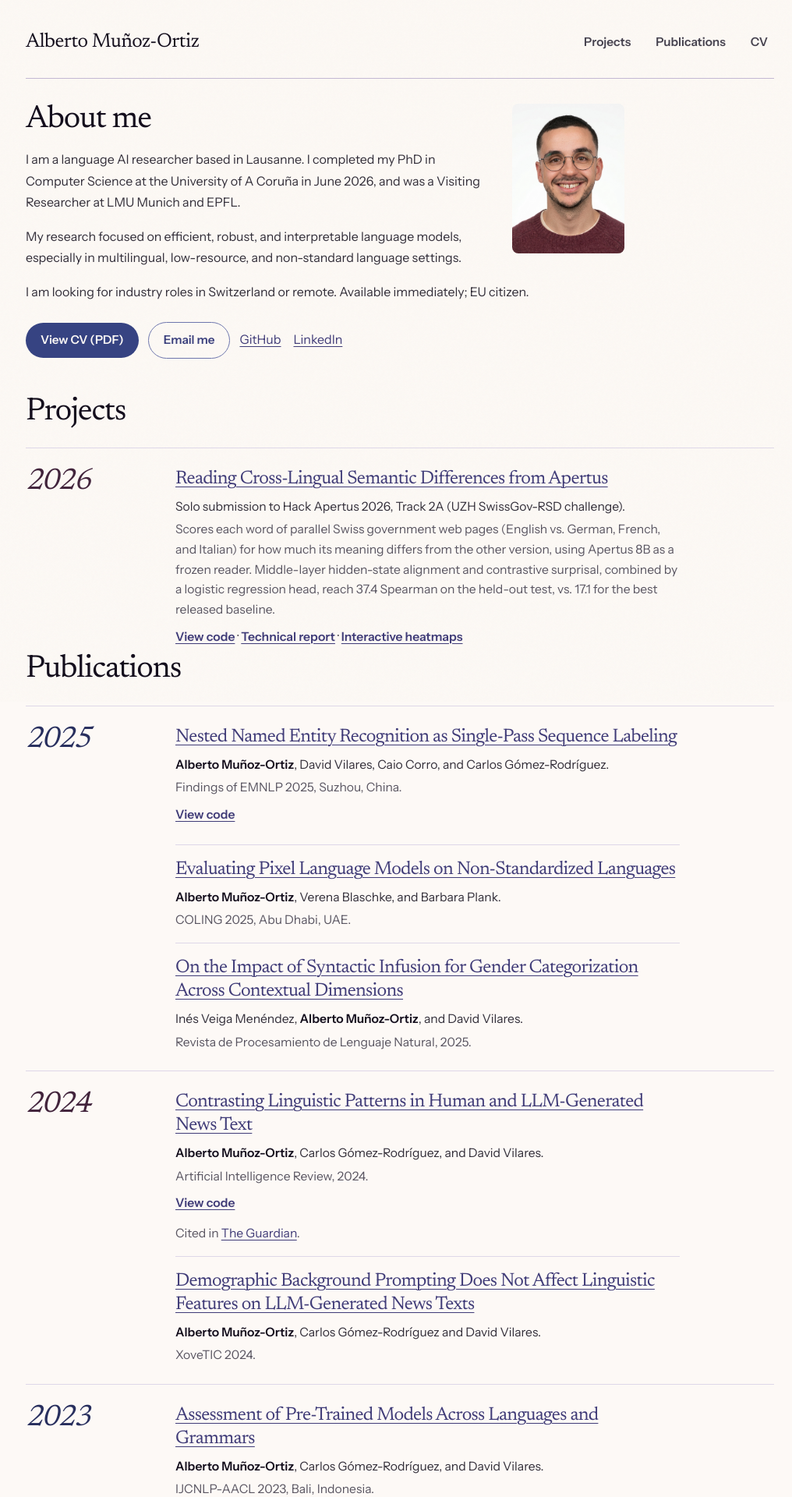
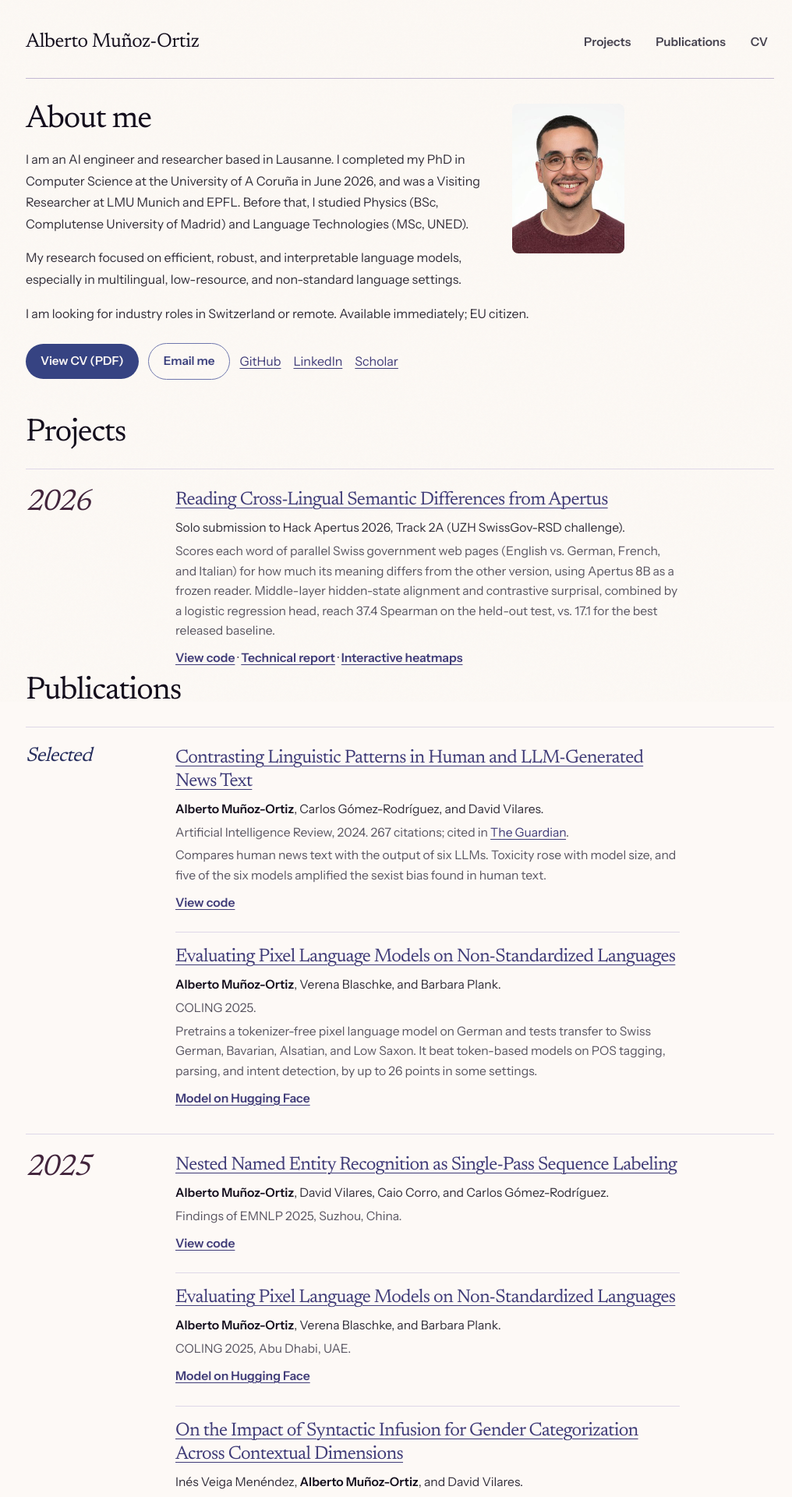
Before and after one commit to amunozo/amunozo.github.io, a Jekyll site: the page built from index.md, in a window 1280 px wide. Shown: the top 1920 px of the page at 78% size, without its empty margins (127-1143 px from the left). Built offline with Jekyll 4.4.1, drawn with Linux system fonts in a browser that asks for light colours; some of the changed text lies outside the part shown.

Commit message:
Retitle as AI engineer and researcher, add selected work and education, drop empty blog, shrink images

```diff
--- a/_config.yml
+++ b/_config.yml
@@ -1,8 +1,7 @@
 title: "Alberto Muñoz-Ortiz"
-description: "Language AI researcher and engineer. PhD in Computer Science from Universidade da Coruña. Visiting researcher at LMU Munich and EPFL Lausanne."
+description: "AI engineer and researcher. PhD in Computer Science from the University of A Coruña. Visiting Researcher at LMU Munich and EPFL Lausanne."
 baseurl: ""
 url: "https://www.amunozo.com"
-theme: minima
 markdown: kramdown
 goatcounter_site: "amunozo"
 
@@ -16,22 +15,3 @@ defaults:
     values:
       layout: post
       permalink: /blog/:year/:month/:day/:title/
-
-# Navigation links
-header_pages:
-  - research.md
-  #- cv.md
-
-# Social links
-#twitter_username: amunozo
-#github_username: amunozo
-#linkedin_username: alberto-munoz-ortiz-683470106
-#scholar_userid: sS5dz4QAAAAJ&hl
-
-# Minima theme settings
-#minima:
-#  social_links:
-#    twitter: amunozo
-#    github: amunozo
-#    linkedin: alberto-munoz-ortiz-683470106
-#    google_scholar: sS5dz4QAAAAJ&hl
--- a/_layouts/default.html
+++ b/_layouts/default.html
@@ -15,11 +15,11 @@
   <meta property="og:title" content="{% if page.title %}{{ page.title }} · {{ site.title }}{% else %}{{ site.title }}{% endif %}">
   <meta property="og:description" content="{{ page.description | default: site.description }}">
   <meta property="og:url" content="{{ page.url | absolute_url }}">
-  <meta property="og:image" content="{{ '/image.png' | absolute_url }}">
+  <meta property="og:image" content="{{ '/image.jpg' | absolute_url }}">
   <meta name="twitter:card" content="summary_large_image">
   <meta name="twitter:title" content="{% if page.title %}{{ page.title }} · {{ site.title }}{% else %}{{ site.title }}{% endif %}">
   <meta name="twitter:description" content="{{ page.description | default: site.description }}">
-  <meta name="twitter:image" content="{{ '/image.png' | absolute_url }}">
+  <meta name="twitter:image" content="{{ '/image.jpg' | absolute_url }}">
   <link rel="preconnect" href="https://fonts.googleapis.com">
   <link rel="preconnect" href="https://fonts.gstatic.com" crossorigin>
   <link href="https://fonts.googleapis.com/css2?family=Instrument+Sans:wght@400;500;600&family=Newsreader:opsz,wght@6..72,300;6..72,400;6..72,500&family=Space+Grotesk:wght@400;500;600&display=swap" rel="stylesheet">
--- a/assets/css/style.css
+++ b/assets/css/style.css
@@ -860,3 +860,20 @@ a:focus-visible {
     clear: both;
   }
 }
+
+.publication-year--selected h2 {
+  font-size: clamp(1.4rem, 2vw, 1.7rem);
+}
+
+.edu-list {
+  padding: 0;
+  list-style: none;
+  margin-top: var(--space-4);
+  display: grid;
+  gap: var(--space-3);
+  max-width: 65ch;
+}
+
+.edu-list .research-thesis {
+  margin-top: var(--space-1);
+}
--- a/index.md
+++ b/index.md
@@ -1,15 +1,15 @@
 ---
 layout: default
-title: Language AI research
+title: AI engineer and researcher
 permalink: /
-description: Alberto Muñoz-Ortiz, language AI researcher based in Lausanne. Research on linguistic structure, German dialects, and human and LLM-generated writing.
+description: Alberto Muñoz-Ortiz, AI engineer and researcher in Lausanne. PhD in Computer Science. Research on how language models encode linguistic structure, multilingual and dialect NLP, and human vs. LLM-generated text.
 ---
 
 <section class="research-hero" aria-labelledby="about">
   <div class="about-profile">
-  <img class="profile-portrait" src="{{ '/assets/images/alberto.png' | relative_url }}" alt="Alberto Muñoz-Ortiz" width="799" height="1065">
+  <img class="profile-portrait" src="{{ '/assets/images/alberto.jpg' | relative_url }}" alt="Alberto Muñoz-Ortiz" width="288" height="384">
   <h2 id="about">About me</h2>
-  <p class="research-background">I am a language AI researcher based in Lausanne. I completed my PhD in Computer Science at the University of A Coruña in June 2026, and was a Visiting Researcher at LMU Munich and EPFL.</p>
+  <p class="research-background">I am an AI engineer and researcher based in Lausanne. I completed my PhD in Computer Science at the University of A Coruña in June 2026, and was a Visiting Researcher at LMU Munich and EPFL. Before that, I studied Physics (BSc, Complutense University of Madrid) and Language Technologies (MSc, UNED).</p>
   <p class="research-background">My research focused on efficient, robust, and interpretable language models, especially in multilingual, low-resource, and non-standard language settings.</p>
   <p class="research-background">I am looking for industry roles in Switzerland or remote. Available immediately; EU citizen.</p>
   <div class="hero-actions">
@@ -18,6 +18,7 @@ description: Alberto Muñoz-Ortiz, language AI researcher based in Lausanne. Res
     <div class="hero-socials">
       <a href="https://github.com/amunozo">GitHub</a>
       <a href="https://www.linkedin.com/in/alberto-mu%C3%B1oz-ortiz-683470106/">LinkedIn</a>
+      <a href="https://scholar.google.com/citations?user=sS5dz4QAAAAJ">Scholar</a>
     </div>
   </div>
   </div>
@@ -39,6 +40,26 @@ description: Alberto Muñoz-Ortiz, language AI researcher based in Lausanne. Res
 
 <h2 id="publications" class="publications-heading">Publications</h2>
 
+<section class="publication-year publication-year--selected">
+  <h2>Selected</h2>
+  <ul class="pub-list">
+    <li>
+      <h3><a href="https://link.springer.com/article/10.1007/s10462-024-10903-2">Contrasting Linguistic Patterns in Human and LLM-Generated News Text</a></h3>
+      <p class="pub-authors"><strong>Alberto Muñoz-Ortiz</strong>, Carlos Gómez-Rodríguez, and David Vilares.</p>
+      <p class="pub-venue">Artificial Intelligence Review, 2024. 267 citations; cited in <a href="https://www.theguardian.com/commentisfree/2026/apr/14/ai-language-human-speech">The Guardian</a>.</p>
+      <p class="pub-venue">Compares human news text with the output of six LLMs. Toxicity rose with model size, and five of the six models amplified the sexist bias found in human text.</p>
+      <p class="pub-code"><a href="https://github.com/amunozo/linguistic_patterns_LLMs" aria-label="Code for Contrasting Linguistic Patterns in Human and LLM-Generated News Text">View code</a></p>
+    </li>
+    <li>
+      <h3><a href="https://aclanthology.org/2025.coling-main.427/">Evaluating Pixel Language Models on Non-Standardized Languages</a></h3>
+      <p class="pub-authors"><strong>Alberto Muñoz-Ortiz</strong>, Verena Blaschke, and Barbara Plank.</p>
+      <p class="pub-venue">COLING 2025.</p>
+      <p class="pub-venue">Pretrains a tokenizer-free pixel language model on German and tests transfer to Swiss German, Bavarian, Alsatian, and Low Saxon. It beat token-based models on POS tagging, parsing, and intent detection, by up to 26 points in some settings.</p>
+      <p class="pub-code"><a href="https://huggingface.co/amunozo/pixel-base-german" aria-label="Model for Evaluating Pixel Language Models on Non-Standardized Languages">Model on Hugging Face</a></p>
+    </li>
+  </ul>
+</section>
+
 <section class="publication-year">
   <h2>2025</h2>
   <ul class="pub-list">
@@ -52,6 +73,7 @@ description: Alberto Muñoz-Ortiz, language AI researcher based in Lausanne. Res
       <h3><a href="https://aclanthology.org/2025.coling-main.427/">Evaluating Pixel Language Models on Non-Standardized Languages</a></h3>
       <p class="pub-authors"><strong>Alberto Muñoz-Ortiz</strong>, Verena Blaschke, and Barbara Plank.</p>
       <p class="pub-venue">COLING 2025, Abu Dhabi, UAE.</p>
+      <p class="pub-code"><a href="https://huggingface.co/amunozo/pixel-base-german" aria-label="Model for Evaluating Pixel Language Models on Non-Standardized Languages">Model on Hugging Face</a></p>
     </li>
     <li>
       <h3><a href="http://journal.sepln.org/sepln/ojs/ojs/index.php/pln/article/view/6673">On the Impact of Syntactic Infusion for Gender Categorization Across Contextual Dimensions</a></h3>
@@ -69,11 +91,10 @@ description: Alberto Muñoz-Ortiz, language AI researcher based in Lausanne. Res
       <p class="pub-authors"><strong>Alberto Muñoz-Ortiz</strong>, Carlos Gómez-Rodríguez, and David Vilares.</p>
       <p class="pub-venue">Artificial Intelligence Review, 2024.</p>
       <p class="pub-code"><a href="https://github.com/amunozo/linguistic_patterns_LLMs" aria-label="Code for Contrasting Linguistic Patterns in Human and LLM-Generated News Text">View code</a></p>
-      <p class="pub-venue">Cited in <a href="https://www.theguardian.com/commentisfree/2026/apr/14/ai-language-human-speech">The Guardian</a>.</p>
     </li>
     <li>
       <h3><a href="https://portalinvestigacion.udc.gal/documentos/67e30317d40c1252cde1f95d?lang=gl">Demographic Background Prompting Does Not Affect Linguistic Features on LLM-Generated News Texts</a></h3>
-      <p class="pub-authors"><strong>Alberto Muñoz-Ortiz</strong>, Carlos Gómez-Rodríguez and David Vilares.</p>
+      <p class="pub-authors"><strong>Alberto Muñoz-Ortiz</strong>, Carlos Gómez-Rodríguez, and David Vilares.</p>
       <p class="pub-venue">XoveTIC 2024.</p>
     </li>
   </ul>
@@ -127,7 +148,18 @@ description: Alberto Muñoz-Ortiz, language AI researcher based in Lausanne. Res
   </ul>
 </section>
 
-<section class="home-section" aria-labelledby="thesis">
-  <h2 id="thesis">PhD thesis</h2>
-  <p class="research-thesis"><em>"Encoding, Representation, and Interpretation of Linguistic Structure Across NLP Paradigms"</em>. <a href="https://www.udc.gal/en/teses/tese/?codigo=n2223">University of A Coruña thesis record</a>.</p>
+<section class="home-section" aria-labelledby="education">
+  <h2 id="education">Education</h2>
+  <ul class="edu-list">
+    <li>
+      <p><strong>PhD in Computer Science</strong>, cum laude, International Doctorate. University of A Coruña, 2021–2026.</p>
+      <p class="research-thesis">Thesis: <em>"Encoding, Representation, and Interpretation of Linguistic Structure Across NLP Paradigms"</em>. <a href="https://www.udc.gal/en/teses/tese/?codigo=n2223">Thesis record</a>.</p>
+    </li>
+    <li>
+      <p><strong>MSc in Language Technologies</strong>. Universidad Nacional de Educación a Distancia (UNED), 2020–2021.</p>
+    </li>
+    <li>
+      <p><strong>BSc in Physics</strong>. Complutense University of Madrid, 2014–2019.</p>
+    </li>
+  </ul>
 </section>
```
Also changed, not shown: blog.md (deleted, +0 -31 lines), assets/images/alberto.jpg (added), assets/images/alberto.png (deleted), image.jpg (added), image.png (deleted).
